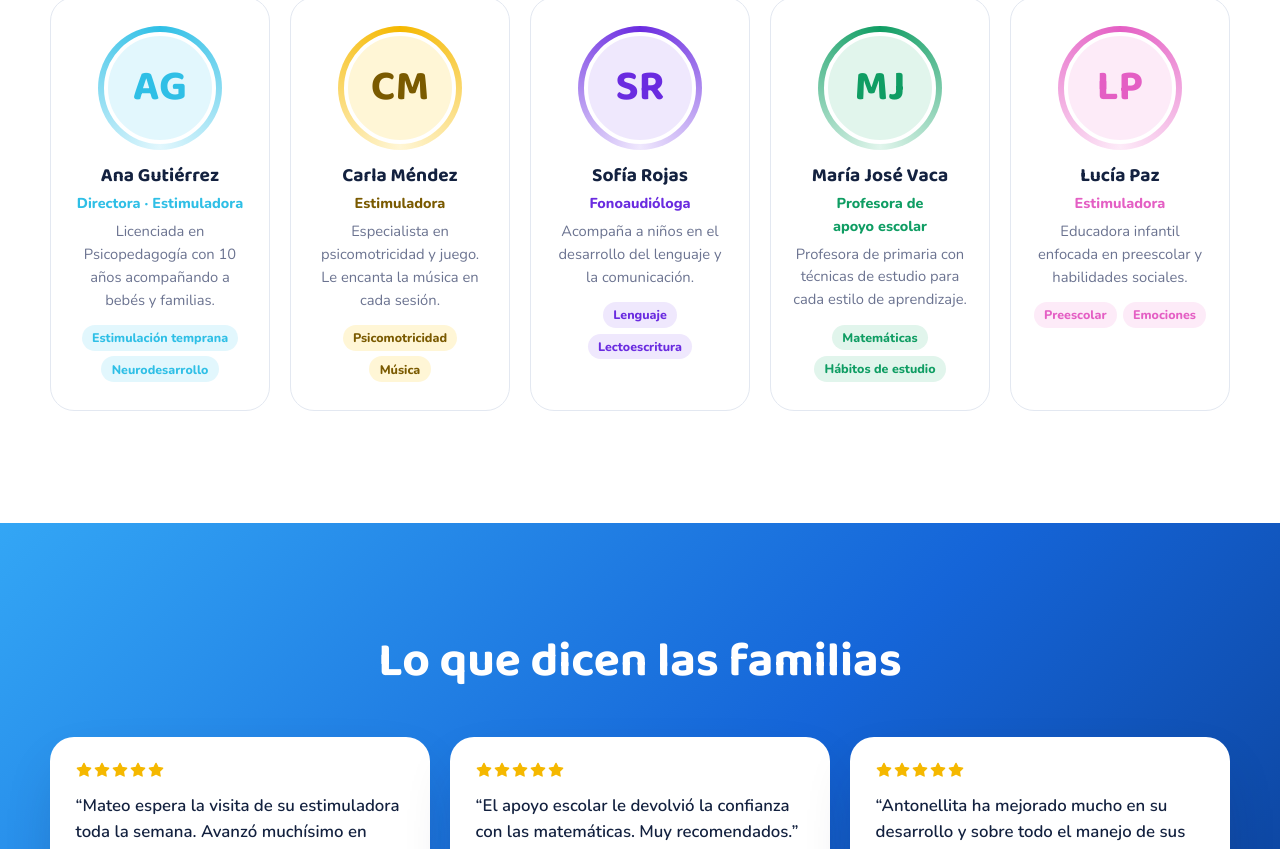
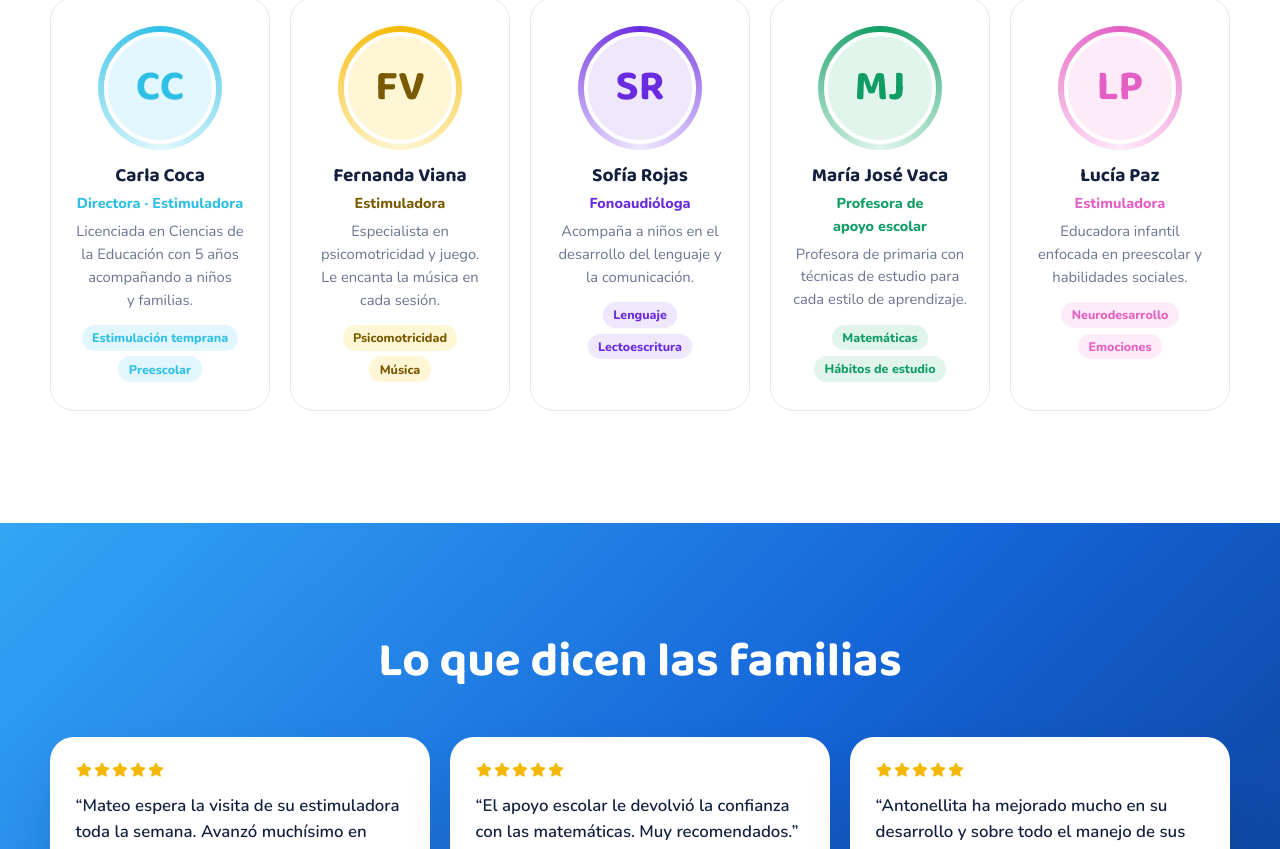
Before and after one commit to GPeredo98/lluvia-de-colores-web, an Angular app: page / in a window 1280 px wide. Shown: the part 5511-6360 px from the top of the page. Built offline with nearby package versions, Linux system fonts and the light colour scheme.

Commit message:
feat: change teacherse data

```diff
--- a/src/app/core/infrastructure/adapters/memory/demo-seed.ts
+++ b/src/app/core/infrastructure/adapters/memory/demo-seed.ts
@@ -163,13 +163,13 @@ export const seedPrograms = (): Program[] => [
 
 export const seedStaff = (): Staff[] => [
   {
-    id: 'stf-ana',
-    fullName: 'Ana Gutiérrez',
+    id: 'stf-carla',
+    fullName: 'Carla Coca',
     roleTitle: 'Directora · Estimuladora',
-    bio: 'Licenciada en Psicopedagogía con 10 años acompañando a bebés y familias.',
+    bio: 'Licenciada en Ciencias de la Educación con 5 años acompañando a niños y familias.',
     photoUrl: null,
-    specialties: ['Estimulación temprana', 'Neurodesarrollo'],
-    email: 'ana@lluviadecolores.com',
+    specialties: ['Estimulación temprana', 'Preescolar'],
+    email: 'carla@lluviadecolores.site',
     phone: '+591 70000001',
     color: 'sky',
     isActive: true,
@@ -177,13 +177,13 @@ export const seedStaff = (): Staff[] => [
     sortOrder: 1,
   },
   {
-    id: 'stf-carla',
-    fullName: 'Carla Méndez',
+    id: 'stf-fernanda',
+    fullName: 'Fernanda Viana',
     roleTitle: 'Estimuladora',
     bio: 'Especialista en psicomotricidad y juego. Le encanta la música en cada sesión.',
     photoUrl: null,
     specialties: ['Psicomotricidad', 'Música'],
-    email: 'carla@lluviadecolores.com',
+    email: 'fernanda@lluviadecolores.site',
     phone: '+591 70000002',
     color: 'yellow',
     isActive: true,
@@ -224,7 +224,7 @@ export const seedStaff = (): Staff[] => [
     roleTitle: 'Estimuladora',
     bio: 'Educadora infantil enfocada en preescolar y habilidades sociales.',
     photoUrl: null,
-    specialties: ['Preescolar', 'Emociones'],
+    specialties: ['Neurodesarrollo', 'Emociones'],
     email: 'lucia@lluviadecolores.com',
     phone: '+591 70000005',
     color: 'pink',
```
